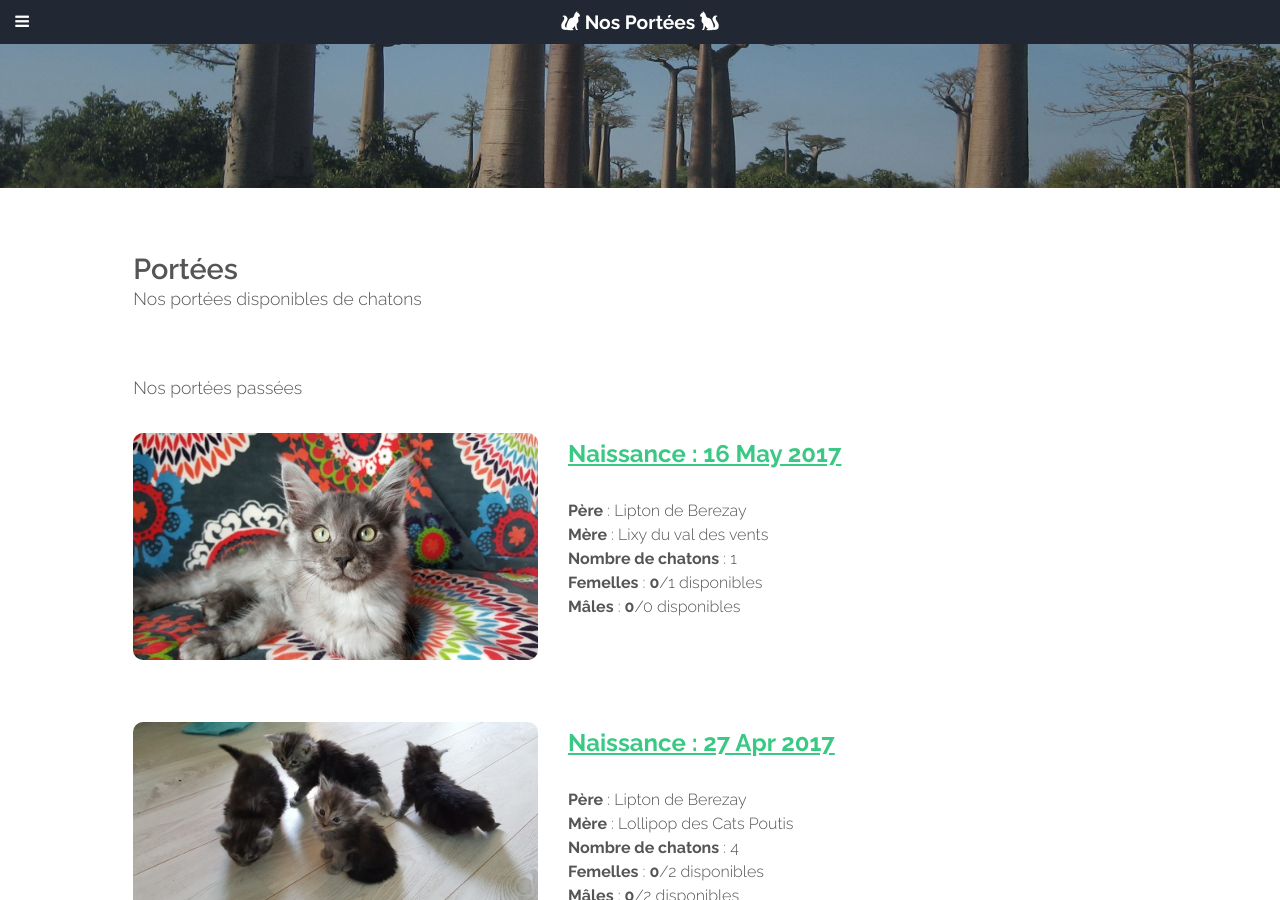
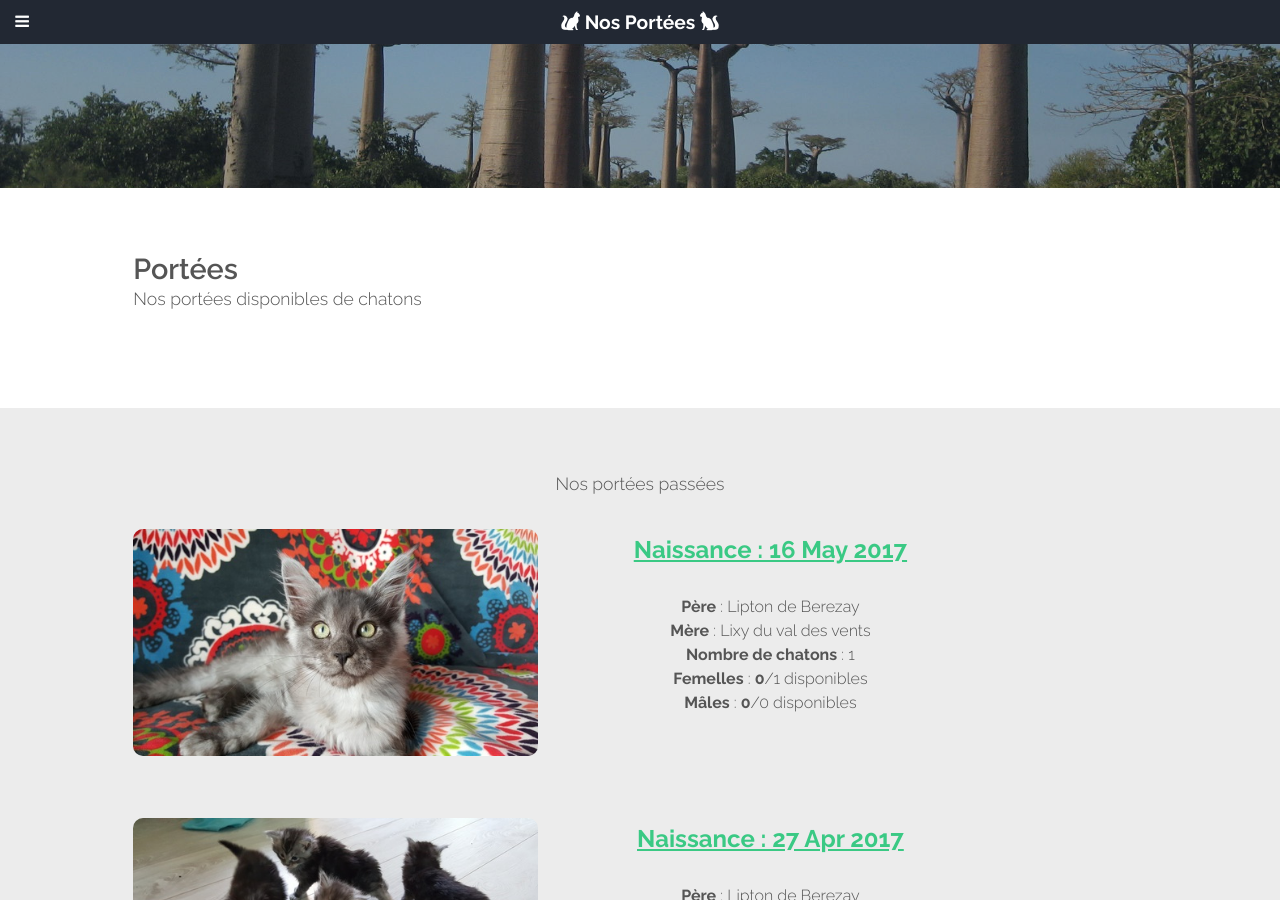
Before and after one commit to jbourcie/creolie, a Jekyll site: the page built from portees.html, in a window 1280 px wide and 900 px high. Built offline with Jekyll 4.4.1, drawn with Linux system fonts in a browser that asks for light colours; some web fonts are replaced.

Commit message:
visual modification

```diff
--- a/portees.html
+++ b/portees.html
@@ -59,9 +59,17 @@ layout: main
 					{% endif %}
 
 				{% endfor %}
-				<hr>
+			</div>
+			<!--</ul>-->
+		</div>
+	</section>
+</div>
+</div>
+</div>
 
-			</div>
+<div id="main" class="wrapper style2">
+	<div class="container">
+		<section>
 			<div class="10u -1u">
 				<header class="major">
 					<span class="byline">Nos portées passées</span>
```
Also changed, not shown: _layouts/default.html (+0 -53 lines).
